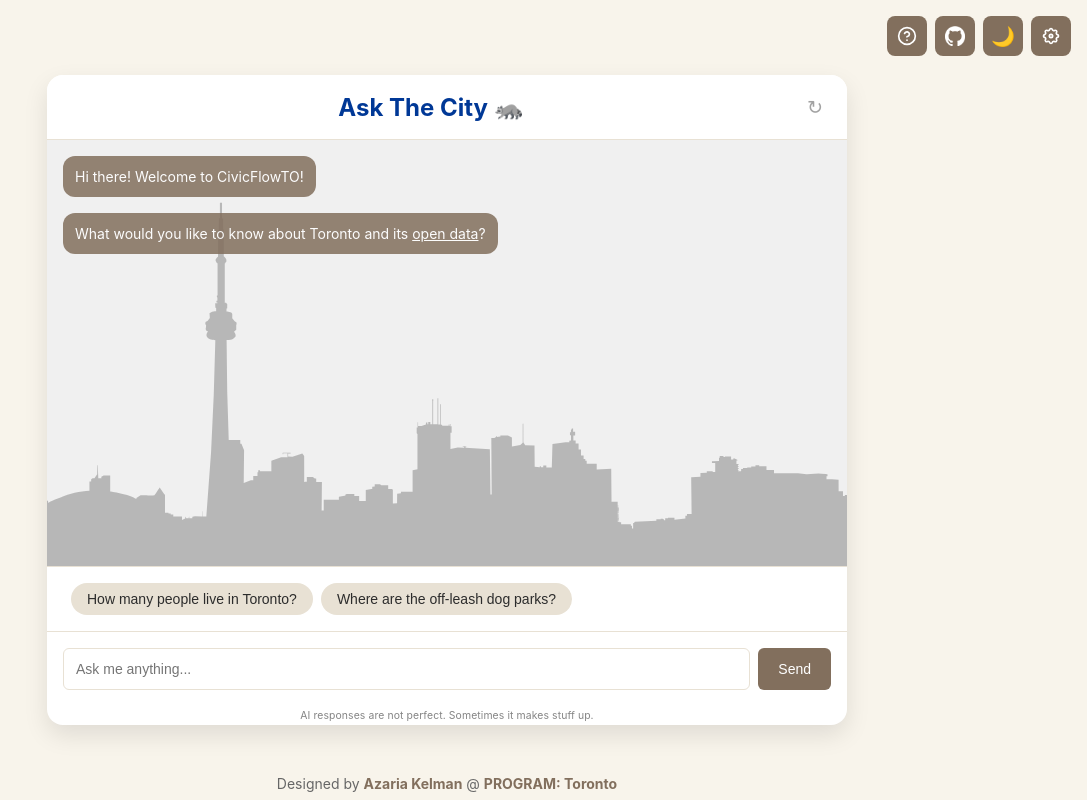
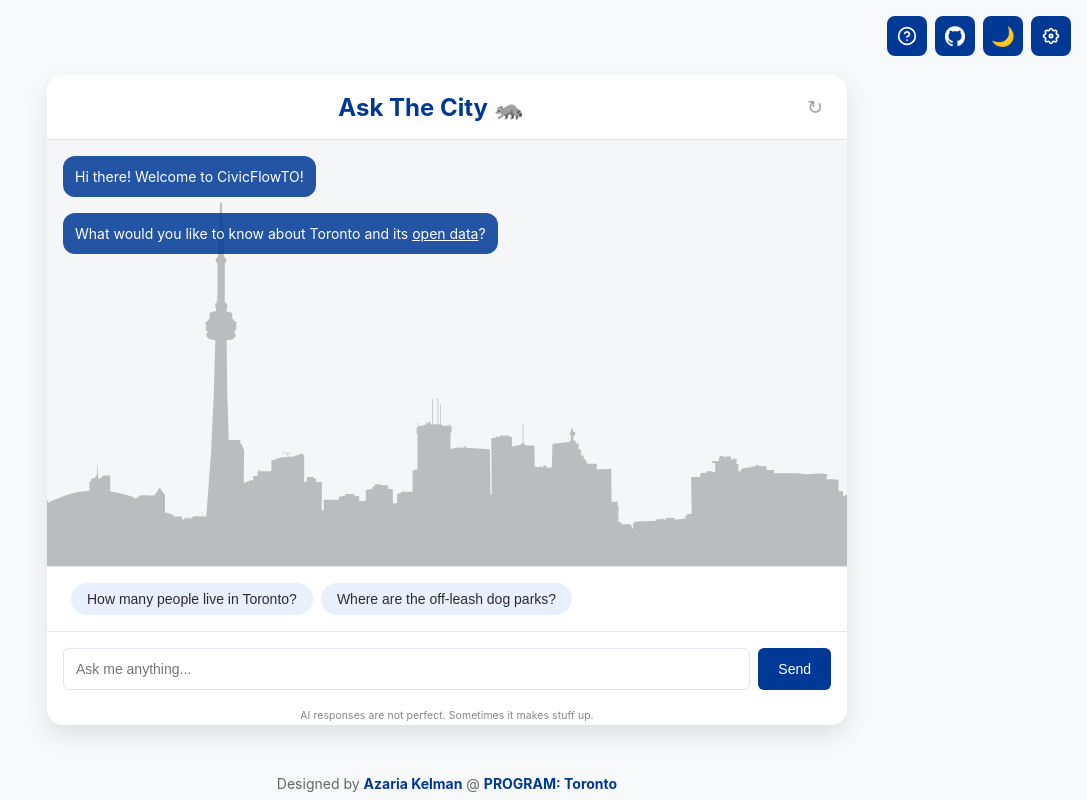
Before and after one commit to azariak/CivicFlow, a React (Vite) app: page / in a window 1280 px wide. Shown: the whole page, without its empty margins (193-1280 px from the left). Built offline with nearby package versions, Linux system fonts and the light colour scheme.

Commit message:
Updated color scheme to match city's colors

```diff
--- a/src/index.css
+++ b/src/index.css
@@ -13,39 +13,41 @@
 /* BLue: 003896  Red: C8102E information */
 
 .light {
-  --background: #f8f4eb;
+  --background: #f8f9fa;
   --card-bg: #ffffff;
   --text: #2c2c2c;
   --text-blue: #003896;
   --text-secondary: #666666;
-  --border: #e8e1d4;
-  --button: #826f5d;
-  --button-hover: #6d5c4d;
+  --border: #e0e6ed;
+  --button: #003896;
+  --button-hover: #002a6b;
   --input: #ffffff;
-  --chat-bg: #f0f0f0;
-  --pill-bg: #e8e1d4;
-  --pill-hover: #d8d1c4;
+  --chat-bg: #f4f6f8;
+  --pill-bg: #e8f0fe;
+  --pill-hover: #d2e3fc;
   --scroll-button: rgba(255, 255, 255, 0.9);
   --scrollbar-thumb: #c0c0c0;
   --scrollbar-track: #f0f0f0;
+  --accent-red: #C8102E;
 }
 
 .dark {
-  --background: #1a1a1a;
-  --text-blue: #ffffff;
-  --card-bg: #2a2a2a;
+  --background: #0f1419;
+  --text-blue: #4a9eff;
+  --card-bg: #1a1f2e;
   --text: #ffffff;
   --text-secondary: #a0a0a0;
-  --border: #404040;
-  --button: #4a4a4a;
-  --button-hover: #5a5a5a;
-  --input: #333333;
-  --chat-bg: #252525;
-  --pill-bg: #333333;
-  --pill-hover: #404040;
-  --scroll-button: rgba(42, 42, 42, 0.9);
+  --border: #2a3441;
+  --button: #003896;
+  --button-hover: #4a9eff;
+  --input: #252d3a;
+  --chat-bg: #151b26;
+  --pill-bg: #252d3a;
+  --pill-hover: #2a3441;
+  --scroll-button: rgba(26, 31, 46, 0.9);
   --scrollbar-thumb: #404040;
-  --scrollbar-track: #2a2a2a;
+  --scrollbar-track: #1a1f2e;
+  --accent-red: #ff4757;
 }
 
 body {
```
Also changed, not shown: 1 other file (tests, documents, lock files or other folders).
